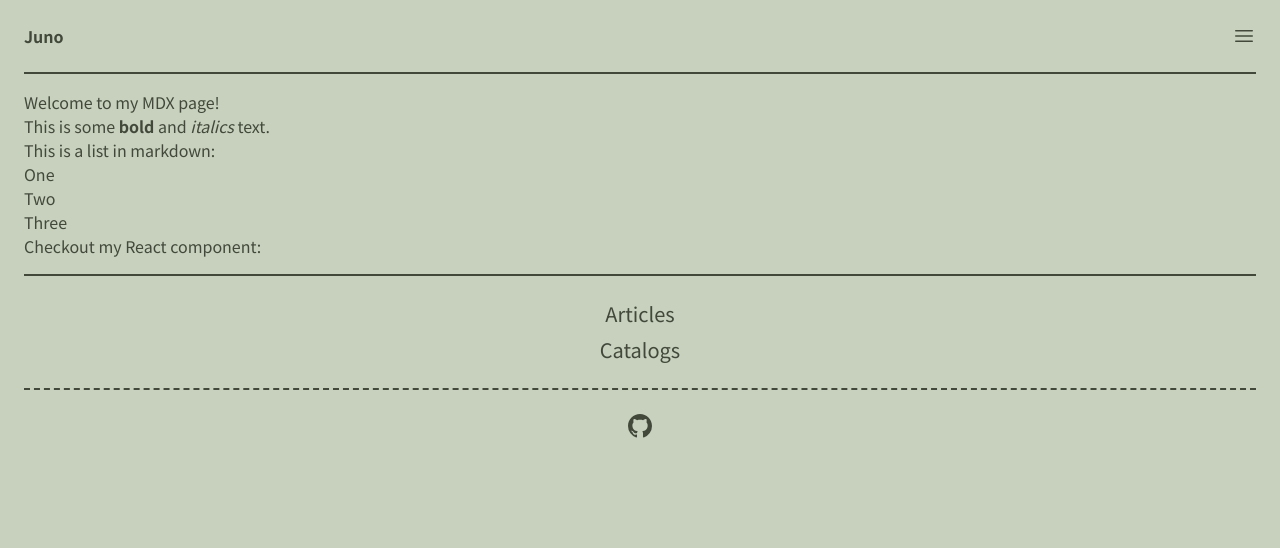
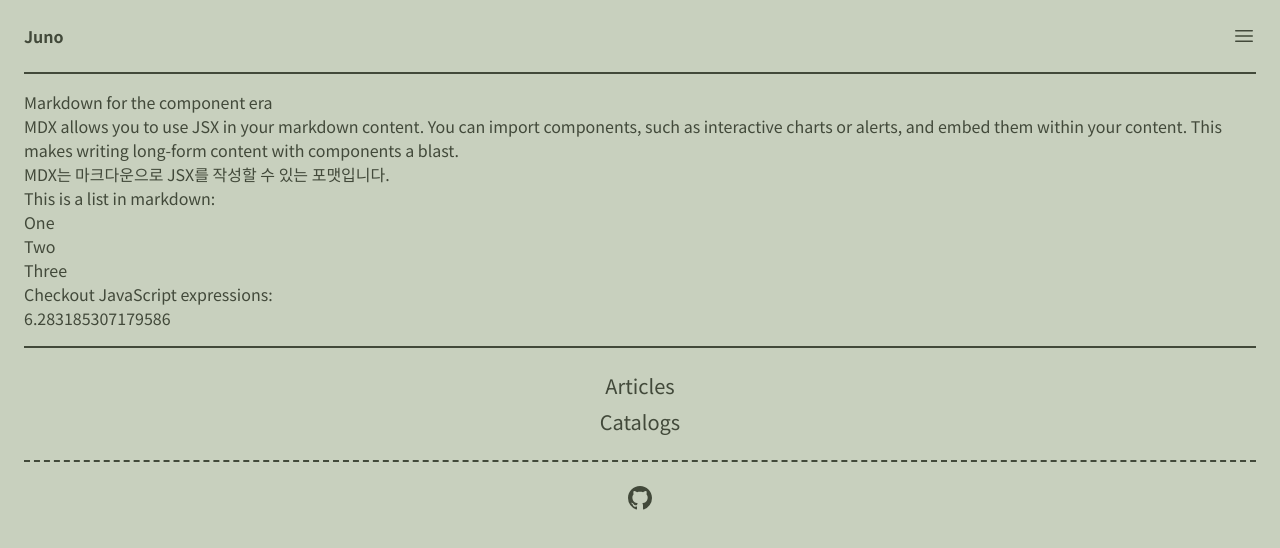
Before and after one commit to junotb/junotb.github.io, a Next.js app: page /article/1 in a window 1280 px wide. Shown: the top 548 px of the page. Built offline with nearby package versions, Linux system fonts and the light colour scheme.

Commit message:
edit service

```diff
--- a/app/article/1/page.mdx
+++ b/app/article/1/page.mdx
@@ -1,6 +1,8 @@
-# Welcome to my MDX page!
+# Markdown for the component era
 
-This is some **bold** and _italics_ text.
+>MDX allows you to use JSX in your markdown content. You can import components, such as interactive charts or alerts, and embed them within your content. This makes writing long-form content with components a blast.
+
+MDX는 마크다운으로 JSX를 작성할 수 있는 포맷입니다.
 
 This is a list in markdown:
 
@@ -8,4 +10,5 @@ This is a list in markdown:
 - Two
 - Three
 
-Checkout my React component:
+Checkout JavaScript expressions:
+{2 * Math.PI}
```
